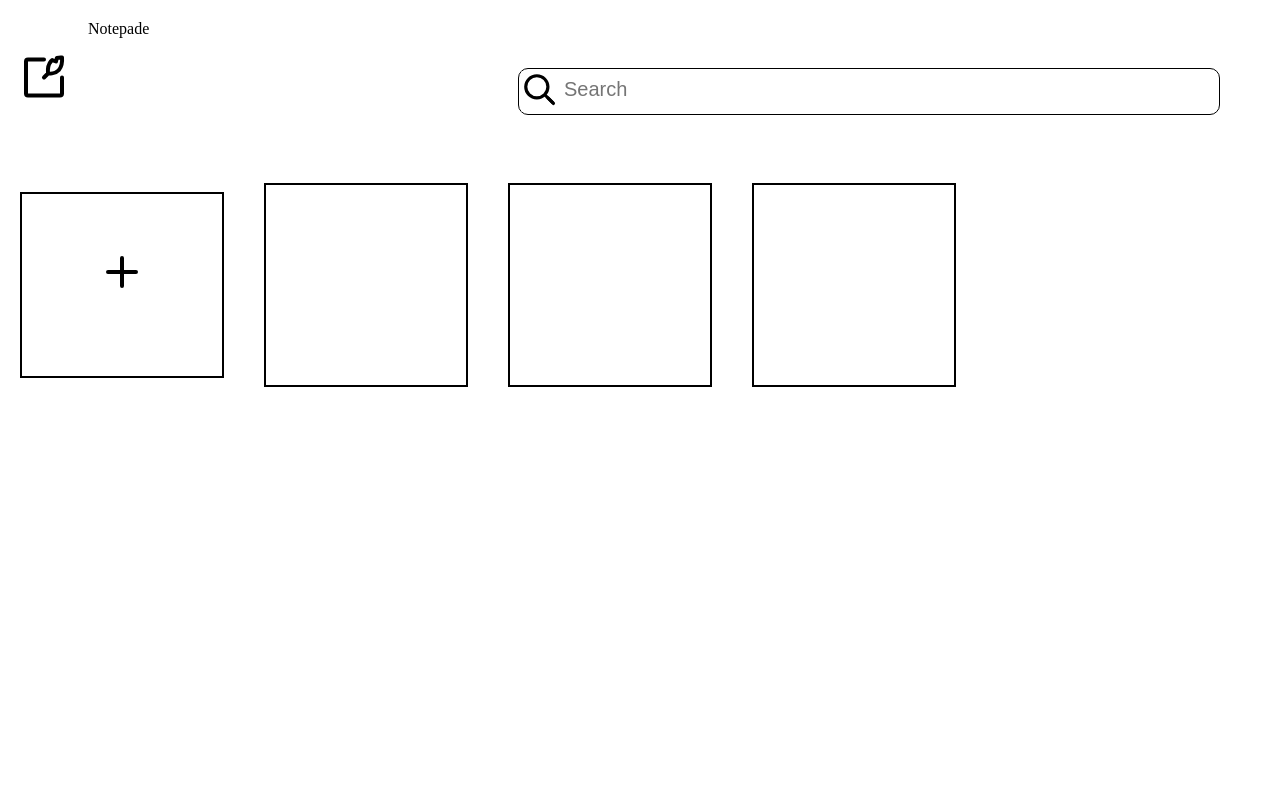
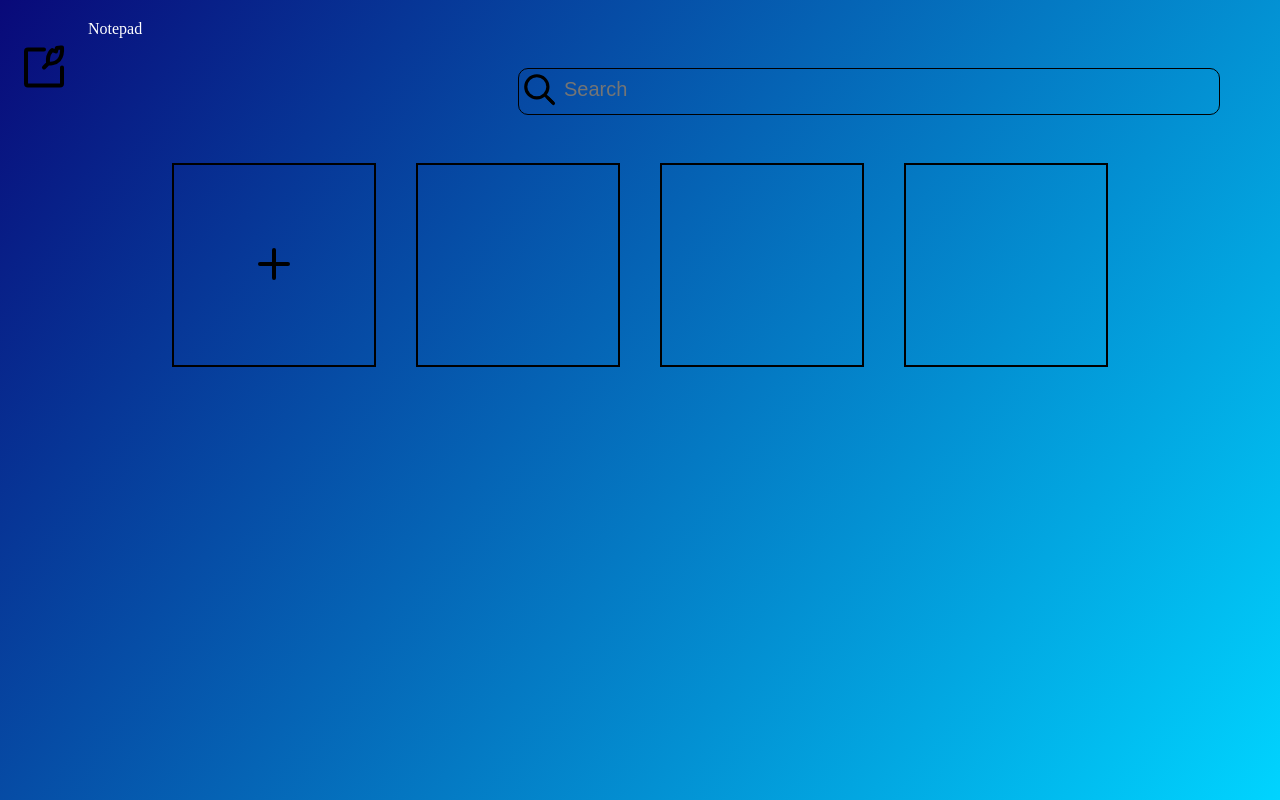
Before and after one commit to The-Matrix-Team/Notepad-Team-A, a plain HTML site: page Notepad/index.html in a window 1280 px wide. Drawn offline with Linux system fonts and the light colour scheme.

Commit message:
update grid page

```diff
--- a/Notepad/style.css
+++ b/Notepad/assets/css/style.css
@@ -2,13 +2,19 @@
     margin: 0;
     padding: 0;
 }
+#root{
+    margin: 0;
+    background: rgb(9,9,121);
+    background: linear-gradient(128deg, rgba(9,9,121,1) 0%, rgba(0,212,255,1) 100%);
+    height: 100vh;
+    width: 100vw;
+}
 #nav{
-    margin: 20px;
     display: flex;
-    /* justify-content: space-between; */
 }
 .img{
     margin-top: 20px;
+    margin-left: 20px;
     display: inline-block;
 }
 li{
@@ -27,22 +33,22 @@ li{
     flex-wrap: wrap;
 }
 .note{
+    margin-top: 20px;
     margin-left: 20px;
-    /* margin-top: 20px; */
+    color: #ffffff;
 }
-.note1, .note2, .note3, .note4{
+.note-div{
     border: 2px solid black;
     display:inline-block;
     height: 200px;
     width: 200px;
     margin: 20px;
-    /* border-radius: 10px; */
     text-align: center;
+    transition: .5s ease;
 }
 .note1{
-    /* margin-top: 10px; */
-    padding-top: 4%;
-    height: 130px;
+    display: flex;
+    justify-content: center;
 }
 
 .main-div{
@@ -51,23 +57,12 @@ li{
     margin: auto;
     align-items: center;
     height: 300px;
+   justify-content: center;
 }
 .note-div:hover{
-    height: 220px;
-    width: 210px;
-    border: 2px solid green;
-    /* background-color: rgb(84, 185, 84); */
-    border-radius: 10px;
-    margin-top: 0px;
-}
-
-.note1:hover{
-    height: 140px;
-    width: 210px;
-    border: 2px solid green;
-    /* background-color: rgb(84, 185, 84); */
-    border-radius: 10px;
-    margin-top: 0px;
+    transform: scale(1.1);
+    border: 2px solid #ffffff;
+    border-radius: 6px;
 }
 input{
     margin: 3px;
@@ -76,6 +71,8 @@ input{
     border-radius: 5px;
     border: none;
     font-size: 20px;
+    background-color: transparent;
+    color: white;
 }
 input:focus{
     outline: none;
@@ -83,6 +80,6 @@ input:focus{
 button{
     border-style: none;
     margin: 2px;
-    background-color: white;
+    background-color: transparent;
     border-radius: 2px;
 }
--- a/Notepad/index.html
+++ b/Notepad/index.html
@@ -5,30 +5,33 @@
     <meta http-equiv="X-UA-Compatible" content="IE=edge">
     <meta name="viewport" content="width=device-width, initial-scale=1.0">
     <title>Notepade list</title>
-    <link rel="stylesheet" href="style.css">
+    <link rel="stylesheet" href="assets/css/style.css">
 </head>
 <body>
+    <div id="root">
     <nav id="nav">
-        <img class="img" src="create-note-alt.svg" alt="notepad">
+        <img class="img" src="assets/img/create-note-alt.svg" alt="notepad">
         <ul>
             <!-- <li class="img"></li> -->
-            <li class="note">Notepade</li>
+            <li class="note">Notepad</li>
             <li class="searchfield">
             <button>
-               <img class="sch" src="search-alt-3.svg" alt="">
+               <img class="sch" src="assets/img/search-alt-3.svg" alt="">
             </button>
                <input type="text" placeholder="Search">
             </li>
         </ul>
     </nav>
    <div class="main-div">
-    <div class="note1 note-div"><button>
-        <img src="plus.svg" alt="">
+    <div class="note1 note-div">
+    <button>
+        <img class="plus" src="assets/img/plus.svg" alt="">
     </button>
     </div>
-    <div class="note2 note-div"></div>
-    <div class="note3 note-div"></div>
-    <div class="note4 note-div"></div>
+    <div class="note-div"></div>
+    <div class="note-div"></div>
+    <div class="note-div"></div>
     </div>
+</div>
 </body>
 </html>
```
Also changed, not shown: Notepad/assets/img/create-note-alt.svg (renamed from Notepad/create-note-alt.svg), Notepad/assets/img/plus.svg (renamed from Notepad/plus.svg), Notepad/assets/img/search-alt-3.svg (renamed from Notepad/search-alt-3.svg).
